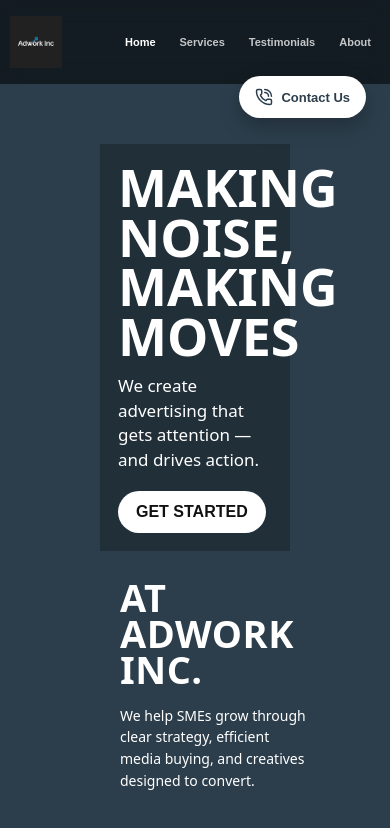
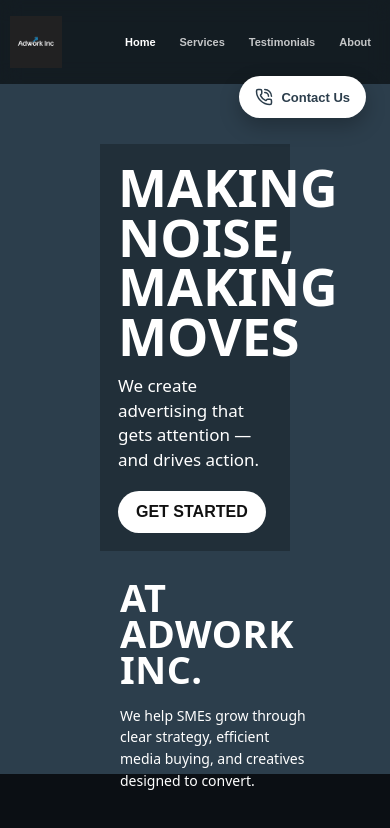
Before and after one commit to adwork-cloud/adwork, a React (Create React App) app: page / in a window 390 px wide. Shown: the top 828 px of the page. Built offline with nearby package versions, Linux system fonts and the light colour scheme.

Commit message:
updated changes for mobile

```diff
--- a/src/App.css
+++ b/src/App.css
@@ -930,7 +930,7 @@ html, body {
 
   .section {
     padding-top: 60px;
-    height: 100dvh;
+    height: 100%;
     padding-bottom: 10px;
   }
 
```
